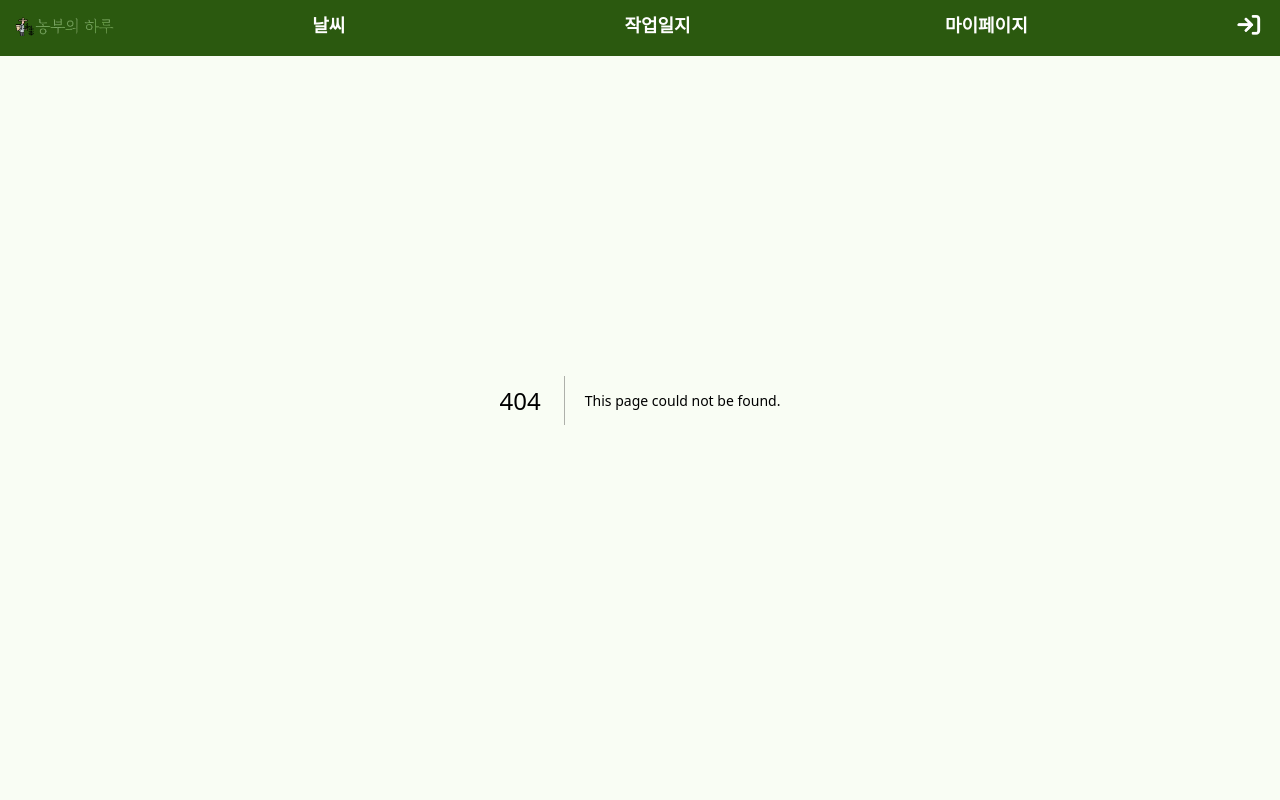
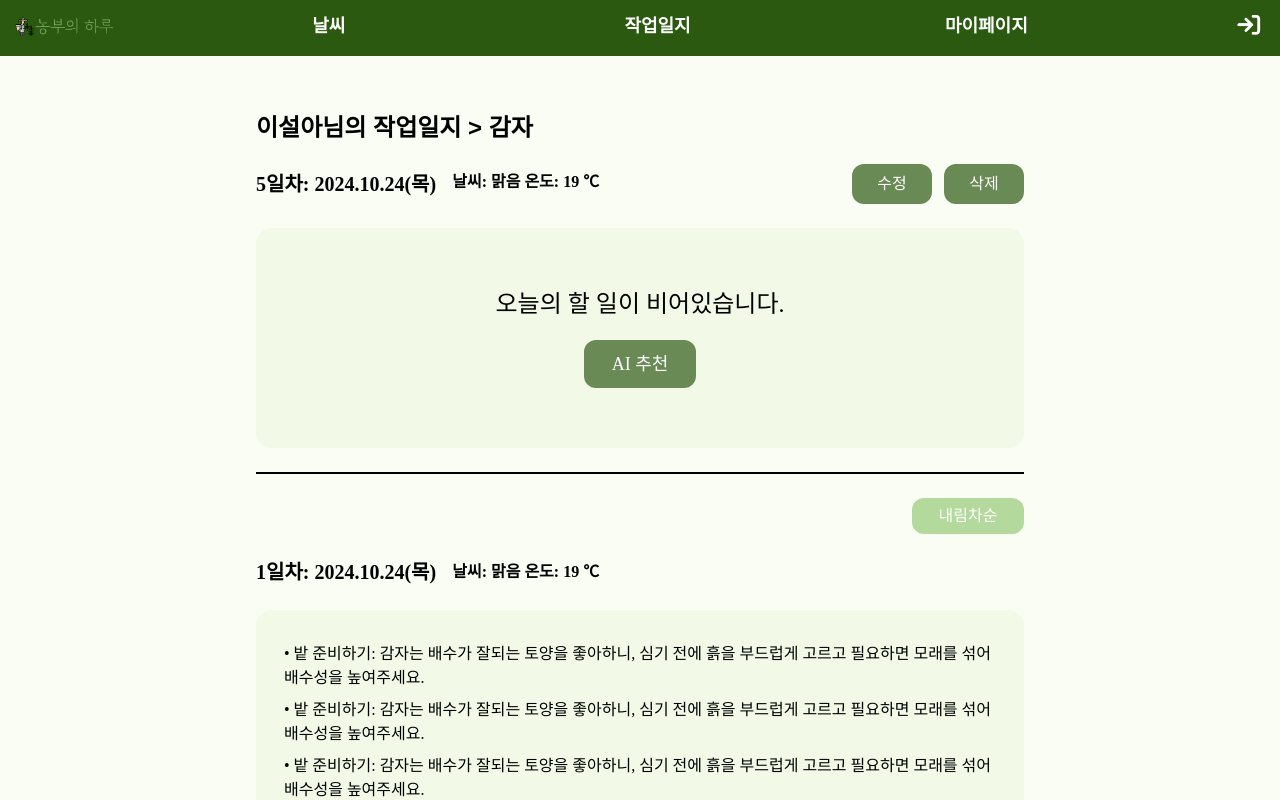
Before and after one commit to SNXWXH/FarmHelper, a Next.js app in the folder frontend/web/: page /workLog/detail/1 in a window 1280 px wide. Before the commit this address had no page. Shown: the top 800 px of the page. Built offline with nearby package versions, Linux system fonts and the light colour scheme; a web font is replaced by a local one.

Commit message:
design: 작업일지 디테일 컴포넌트 생성

```diff
--- /dev/null
+++ b/frontend/web/src/app/workLog/detail/[id]/page.tsx
@@ -0,0 +1,45 @@
+import DeatilList from '@/components/DeatilList';
+
+export default function Detail() {
+  const data1 = [
+    [
+      '밭 준비하기: 감자는 배수가 잘되는 토양을 좋아하니, 심기 전에 흙을 부드럽게 고르고 필요하면 모래를 섞어 배수성을 높여주세요.',
+      '밭 준비하기: 감자는 배수가 잘되는 토양을 좋아하니, 심기 전에 흙을 부드럽게 고르고 필요하면 모래를 섞어 배수성을 높여주세요.',
+      '밭 준비하기: 감자는 배수가 잘되는 토양을 좋아하니, 심기 전에 흙을 부드럽게 고르고 필요하면 모래를 섞어 배수성을 높여주세요.',
+      '밭 준비하기: 감자는 배수가 잘되는 토양을 좋아하니, 심기 전에 흙을 부드럽게 고르고 필요하면 모래를 섞어 배수성을 높여주세요.',
+      '밭 준비하기: 감자는 배수가 잘되는 토양을 좋아하니, 심기 전에 흙을 부드럽게 고르고 필요하면 모래를 섞어 배수성을 높여주세요.',
+      '밭 준비하기: 감자는 배수가 잘되는 토양을 좋아하니, 심기 전에 흙을 부드럽게 고르고 필요하면 모래를 섞어 배수성을 높여주세요.',
+    ],
+    [
+      '밭 준비하기: 감자는 배수가 잘되는 토양을 좋아하니, 심기 전에 흙을 부드럽게 고르고 필요하면 모래를 섞어 배수성을 높여주세요.',
+      '밭 준비하기: 감자는 배수가 잘되는 토양을 좋아하니, 심기 전에 흙을 부드럽게 고르고 필요하면 모래를 섞어 배수성을 높여주세요.',
+      '밭 준비하기: 감자는 배수가 잘되는 토양을 좋아하니, 심기 전에 흙을 부드럽게 고르고 필요하면 모래를 섞어 배수성을 높여주세요.',
+    ],
+  ];
+
+  return (
+    <>
+      <div className='flex flex-col items-center h-screen w-full pt-14'>
+        <div className='w-3/5'>
+          <p className='mt-14 font-nanumHeavy font-heavy text-2xl'>
+            이설아님의 작업일지 {'>'} 감자
+          </p>
+          <div className='mt-5'>
+            <DeatilList />
+          </div>
+          <div className='w-full h-0.5 bg-black my-6'> </div>
+          <div className='flex flex-col'>
+            <div className='flex justify-end'>
+              <button className='w-28 h-9 bg-[#B3D99C] text-white rounded-xl mb-6'>
+                내림차순
+              </button>
+            </div>
+            <div className='flex flex-col mb-8'>
+              <DeatilList data={data1} />
+            </div>
+          </div>
+        </div>
+      </div>
+    </>
+  );
+}
--- a/frontend/web/src/app/workLog/detail/[id]/write/page.tsx
+++ b/frontend/web/src/app/workLog/detail/[id]/write/page.tsx
@@ -19,9 +19,7 @@ export default function DetailWrite() {
   };
 
   const handleKeyPress = (e: React.KeyboardEvent<HTMLInputElement>) => {
-    if (e.key === 'Enter') {
-      addDetail();
-    }
+    if (e.key === 'Enter') addDetail();
   };
 
   return (
--- /dev/null
+++ b/frontend/web/src/components/DeatilList.tsx
@@ -0,0 +1,60 @@
+import Link from 'next/link';
+
+export default function DeatilList({ data = [] }: { data?: string[][] }) {
+  return (
+    <>
+      {data.length === 0 ? (
+        <>
+          <div className='flex items-center justify-between'>
+            <div className='flex'>
+              <p className='text-xl font-extrabold'>5일차: 2024.10.24(목)</p>
+              <p className='ml-4 font-extrabold'>날씨: 맑음 온도: 19 ℃</p>
+            </div>
+            <div className='flex'>
+              <Link href='/workLog/detail/1/write'>
+                <p className='flex items-center justify-center w-20 h-10 bg-[#698A54] rounded-xl text-white mr-3'>
+                  수정
+                </p>
+              </Link>
+              <button className='flex items-center justify-center w-20 h-10 bg-[#698A54] rounded-xl text-white'>
+                삭제
+              </button>
+            </div>
+          </div>
+          <div className='w-full bg-[#F2FAE7] rounded-2xl p-7 my-6'>
+            <div className='flex flex-col justify-center items-center h-full gap-5 p-8'>
+              <p className='text-2xl'>오늘의 할 일이 비어있습니다.</p>
+              <Link href='/workLog/detail/1/write'>
+                <p className='flex justify-center items-center w-28 h-12 bg-[#698A54] rounded-xl text-lg text-white'>
+                  AI 추천
+                </p>
+              </Link>
+            </div>
+          </div>
+        </>
+      ) : (
+        <>
+          {data.map((list, idx) => (
+            <div key={idx}>
+              <div className='flex items-center'>
+                <p className='text-xl font-extrabold'>
+                  {idx + 1}일차: 2024.10.24(목)
+                </p>
+                <p className='ml-4 font-extrabold'>날씨: 맑음 온도: 19 ℃</p>
+              </div>
+              <div className='w-full bg-[#F2FAE7] rounded-2xl p-7 my-6'>
+                <div className='flex flex-col'>
+                  {list.map((todo, idx) => (
+                    <p className='my-1' key={idx}>
+                      • {todo}
+                    </p>
+                  ))}
+                </div>
+              </div>
+            </div>
+          ))}
+        </>
+      )}
+    </>
+  );
+}
```
